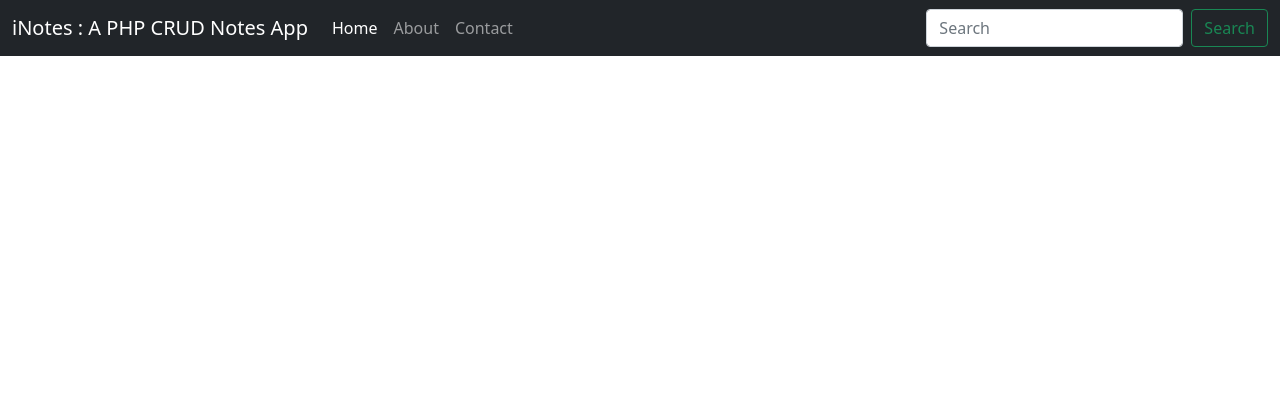
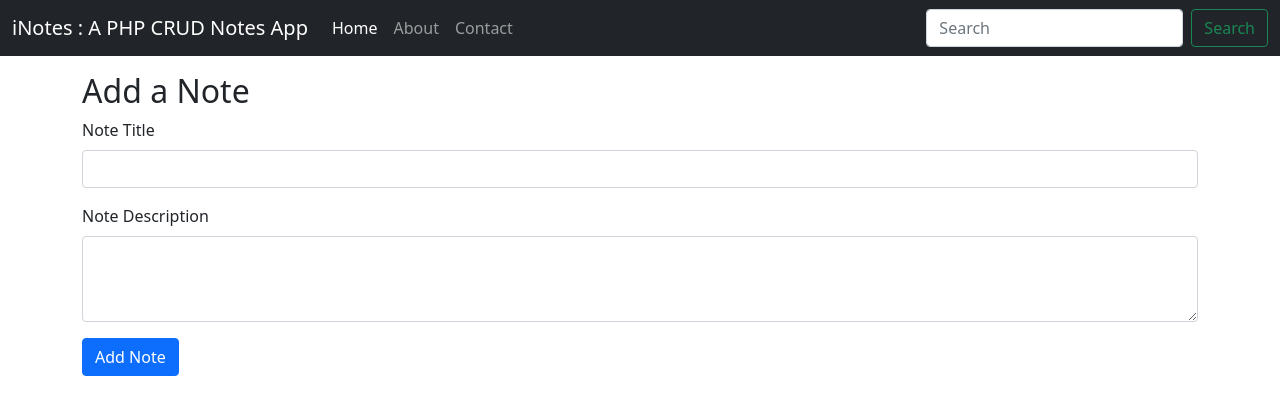
Before and after one commit to SubhanRaj/iNotes, a PHP site: page / in a window 1280 px wide. Shown: the top 415 px of the page. Run offline with PHP 8.4, Linux system fonts and the light colour scheme.

Commit message:
Changed name from index.html to index.php

```diff
--- a/index.html
+++ b/index.php
@@ -42,6 +42,29 @@
             </div>
         </div>
     </nav>
+    <!-- FOrm for taking notes -->
+    <div class="container my-3">
+        <h2>Add a Note</h2>
+        <form>
+            <div class="mb-3">
+                <label for="note_title" class="form-label">Note Title</label>
+                <input type="text" class="form-control" id="note_title" name="note_title" aria-describedby="textHelp">
+
+            </div>
+            <div class="mb-3">
+                <label for="note_description" class="form-label">Note Description</label>
+                <textarea class="form-control" id="note_description" name="note_description" rows="3"
+                    cols="10"></textarea>
+            </div>
+            <button type="submit" class="btn btn-primary">Add Note</button>
+        </form>
+    </div>
+    <div class="container">
+        <?PHP
+
+
+        ?>
+    </div>
 
 
     <script src="https://cdn.jsdelivr.net/npm/bootstrap@5.1.3/dist/js/bootstrap.bundle.min.js"
```
